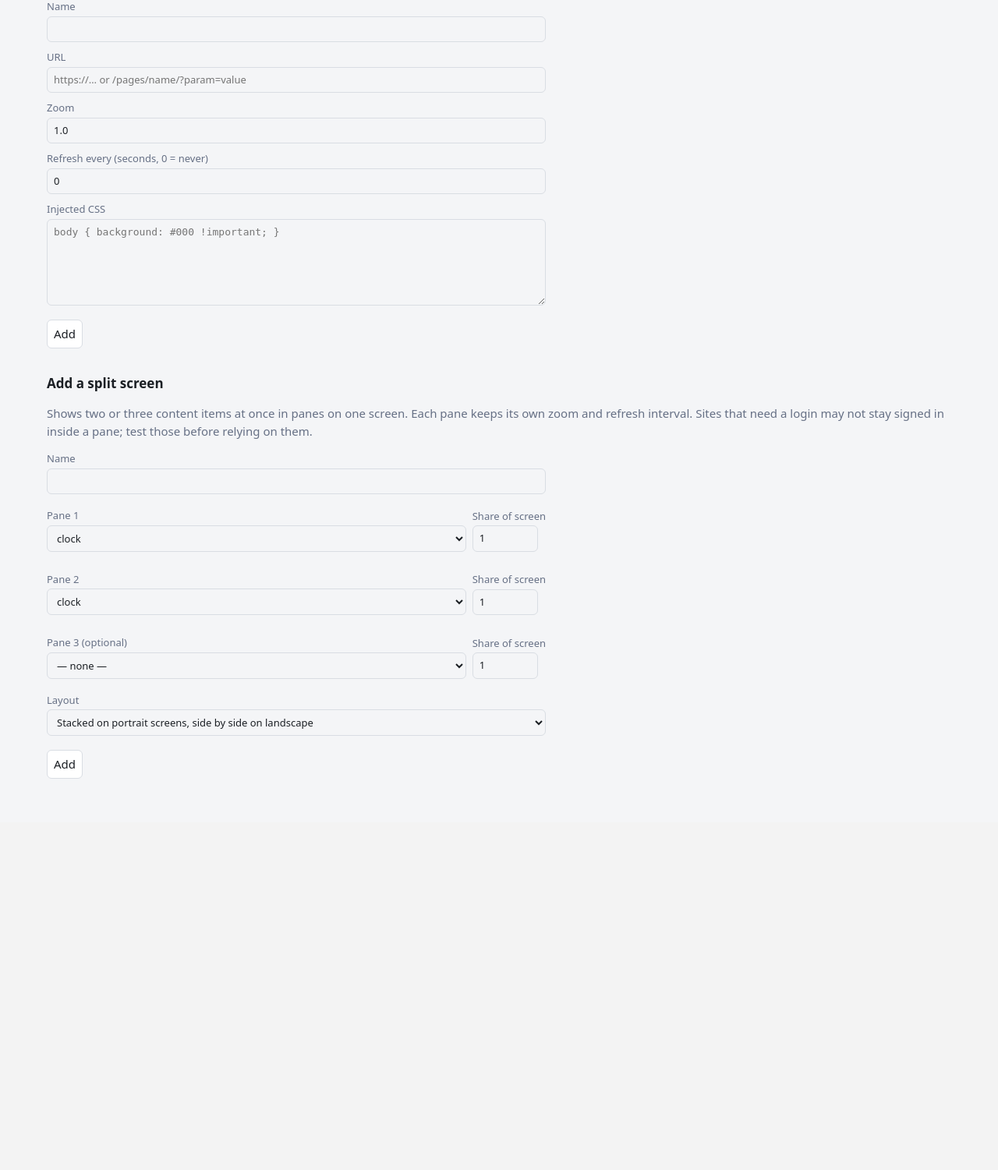
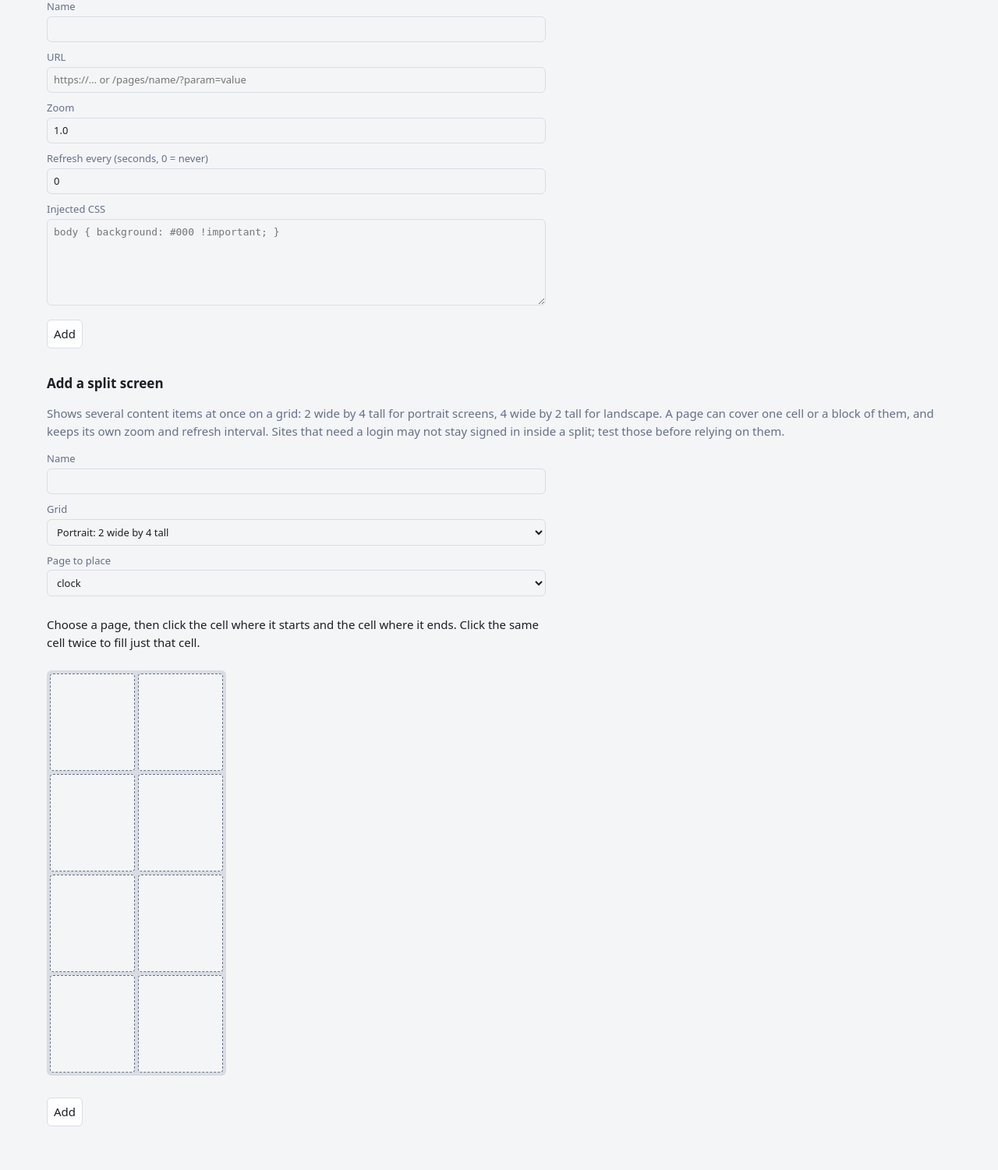
Before and after one commit to marctew/vital-signs, a Flask app: page /content in a window 1280 px wide. Shown: the part 336-1837 px from the top of the page at 78% size. Before the commit the page ends 1335 px from the top, so only its background shows below. Run offline with Flask 3, Linux system fonts and the light colour scheme; data comes from the database, SQL or seed files in the repository.

Commit message:
Lay split screens out on a grid
Split screens now place pages on a 2x4 (portrait) or 4x2 (landscape)
grid, each covering one cell or a block of cells, with a click-to-place
editor on the Content page. Existing stacked and side-by-side splits
are converted to the nearest grid layout.

Co-Authored-By: Claude Fable 5.1 <noreply@anthropic.com>

```diff
--- a/server/static/admin.css
+++ b/server/static/admin.css
@@ -46,6 +46,15 @@ label { display: flex; flex-direction: column; gap: 2px; font-size: 13px; color:
 .tl-axis .tl-track span { position: absolute; transform: translateX(-50%); }
 .tl-axis .tl-track span:first-child { transform: none; }
 .tl-axis .tl-track span:last-child { transform: translateX(-100%); }
+.grid-editor { display: grid; gap: 4px; padding: 4px; background: var(--line); border-radius: 6px; max-width: 100%; }
+.grid-editor.g2x4 { width: 230px; height: 520px; }
+.grid-editor.g4x2 { width: 520px; height: 230px; }
+.grid-editor .cell { padding: 0; background: var(--bg); border: 1px dashed var(--muted); border-radius: 4px; }
+.grid-editor .cell.anchor { background: var(--accent); border-style: solid; }
+.grid-editor .placed { position: relative; z-index: 1; display: flex; align-items: center; justify-content: center;
+  padding: 4px 22px 4px 6px; background: var(--ok); color: var(--bg); border-radius: 4px; font-size: 13px;
+  text-align: center; overflow: hidden; }
+.grid-editor .placed button { position: absolute; top: 2px; right: 2px; padding: 0 6px; line-height: 1.4; }
 label.check { flex-direction: row; align-items: center; gap: 6px; color: var(--fg); }
 details { margin-top: 8px; border-top: 1px solid var(--line); padding-top: 8px; }
 summary { cursor: pointer; }
--- a/server/templates/content.html
+++ b/server/templates/content.html
@@ -46,39 +46,136 @@
 
 {% if split or not item %}
 <h2>{{ 'Edit split screen ' ~ item.name if split else 'Add a split screen' }}</h2>
-<p class="muted">Shows two or three content items at once in panes on one screen. Each pane keeps its own zoom and refresh interval.
-Sites that need a login may not stay signed in inside a pane; test those before relying on them.</p>
-{% if plain_items | length < 2 %}
-<p class="muted">Add at least two ordinary content items first.</p>
+<p class="muted">Shows several content items at once on a grid: 2 wide by 4 tall for portrait screens, 4 wide by 2 tall for landscape.
+A page can cover one cell or a block of them, and keeps its own zoom and refresh interval.
+Sites that need a login may not stay signed in inside a split; test those before relying on them.</p>
+{% if not plain_items %}
+<p class="muted">Add some ordinary content items first.</p>
 {% else %}
-<form method="post" action="{{ url_for('ui.split_save', item_id=item.id) if split else url_for('ui.split_save') }}" class="stack">
+<form method="post" action="{{ url_for('ui.split_save', item_id=item.id) if split else url_for('ui.split_save') }}" class="stack" id="split-form">
   <label>Name <input name="name" value="{{ item.name if split else '' }}" required></label>
-  {% for n in range(3) %}
-  {% set pane = split.panes[n] if split and n < split.panes | length else None %}
-  <div class="row">
-    <label class="grow">Pane {{ n + 1 }}{{ ' (optional)' if n == 2 }}
-      <select name="pane">
-        {% if n == 2 %}<option value="">— none —</option>{% endif %}
-        {% for c in plain_items %}
-        <option value="{{ c.id }}" {% if pane and pane.content_id == c.id %}selected{% endif %}>{{ c.name }}</option>
-        {% endfor %}
-      </select>
-    </label>
-    <label>Share of screen <input name="size" type="number" min="1" max="10" value="{{ pane.size if pane else 1 }}" class="narrow"></label>
-  </div>
-  {% endfor %}
-  <label>Layout
-    <select name="direction">
-      {% for value, label in (('auto', 'Stacked on portrait screens, side by side on landscape'), ('rows', 'Always stacked'), ('columns', 'Always side by side')) %}
-      <option value="{{ value }}" {% if split and split.direction == value %}selected{% endif %}>{{ label }}</option>
-      {% endfor %}
+  <label>Grid
+    <select name="grid" id="split-grid">
+      <option value="2x4" {% if split and split.grid == '2x4' %}selected{% endif %}>Portrait: 2 wide by 4 tall</option>
+      <option value="4x2" {% if split and split.grid == '4x2' %}selected{% endif %}>Landscape: 4 wide by 2 tall</option>
     </select>
   </label>
+  <label>Page to place
+    <select id="split-content">
+      {% for c in plain_items %}<option value="{{ c.id }}">{{ c.name }}</option>{% endfor %}
+    </select>
+  </label>
+  <p id="split-hint" role="status">Choose a page, then click the cell where it starts and the cell where it ends. Click the same cell twice to fill just that cell.</p>
+  <div id="split-editor" class="grid-editor"></div>
+  <div id="split-inputs"></div>
   <div class="row">
     <button>{{ 'Save' if split else 'Add' }}</button>
     {% if split %}<a href="{{ url_for('ui.content') }}">Cancel</a> <a href="{{ item.url }}" target="_blank" rel="noopener">Preview</a>{% endif %}
   </div>
 </form>
+<script>
+(function () {
+  var form = document.getElementById('split-form');
+  var editor = document.getElementById('split-editor');
+  var inputs = document.getElementById('split-inputs');
+  var hint = document.getElementById('split-hint');
+  var gridSelect = document.getElementById('split-grid');
+  var contentSelect = document.getElementById('split-content');
+  var names = {{ plain_names | tojson }};
+  var panes = {{ (split.panes if split else []) | tojson }};
+  var anchor = null;
+  var fields = ['content_id', 'col', 'row', 'col_span', 'row_span'];
+
+  function dims() {
+    var parts = gridSelect.value.split('x');
+    return { cols: Number(parts[0]), rows: Number(parts[1]) };
+  }
+  function overlaps(a, b) {
+    return a.col < b.col + b.col_span && b.col < a.col + a.col_span &&
+           a.row < b.row + b.row_span && b.row < a.row + a.row_span;
+  }
+  function pick(col, row) {
+    if (!anchor) {
+      anchor = { col: col, row: row };
+      hint.textContent = 'Now click the cell where it ends (the same cell again for a single cell).';
+      render();
+      return;
+    }
+    var pane = {
+      content_id: Number(contentSelect.value),
+      col: Math.min(anchor.col, col), row: Math.min(anchor.row, row),
+      col_span: Math.abs(anchor.col - col) + 1, row_span: Math.abs(anchor.row - row) + 1
+    };
+    anchor = null;
+    if (panes.some(function (other) { return overlaps(pane, other); })) {
+      hint.textContent = 'That area overlaps a page already on the grid. Remove that one first.';
+    } else {
+      panes.push(pane);
+      hint.textContent = 'Placed. Choose another page, or save.';
+    }
+    render();
+  }
+  function render() {
+    var d = dims();
+    editor.className = 'grid-editor g' + gridSelect.value;
+    editor.style.gridTemplateColumns = 'repeat(' + d.cols + ', 1fr)';
+    editor.style.gridTemplateRows = 'repeat(' + d.rows + ', 1fr)';
+    editor.textContent = '';
+    for (var row = 0; row < d.rows; row++) {
+      for (var col = 0; col < d.cols; col++) {
+        var cell = document.createElement('button');
+        cell.type = 'button';
+        cell.className = 'cell' + (anchor && anchor.col === col && anchor.row === row ? ' anchor' : '');
+        cell.style.gridColumn = String(col + 1);
+        cell.style.gridRow = String(row + 1);
+        cell.setAttribute('aria-label', 'Column ' + (col + 1) + ', row ' + (row + 1));
+        cell.addEventListener('click', pick.bind(null, col, row));
+        editor.appendChild(cell);
+      }
+    }
+    inputs.textContent = '';
+    panes.forEach(function (pane, index) {
+      var name = names[pane.content_id] || 'Page';
+      var box = document.createElement('div');
+      box.className = 'placed';
+      box.style.gridColumn = (pane.col + 1) + ' / span ' + pane.col_span;
+      box.style.gridRow = (pane.row + 1) + ' / span ' + pane.row_span;
+      var label = document.createElement('span');
+      label.textContent = name;
+      var remove = document.createElement('button');
+      remove.type = 'button';
+      remove.textContent = '\u00d7';
+      remove.setAttribute('aria-label', 'Remove ' + name);
+      remove.addEventListener('click', function () { panes.splice(index, 1); render(); });
+      box.appendChild(label);
+      box.appendChild(remove);
+      editor.appendChild(box);
+      fields.forEach(function (field) {
+        var input = document.createElement('input');
+        input.type = 'hidden';
+        input.name = field;
+        input.value = pane[field];
+        inputs.appendChild(input);
+      });
+    });
+  }
+  gridSelect.addEventListener('change', function () {
+    // Turning the grid on its side turns every placed page with it.
+    panes = panes.map(function (p) {
+      return { content_id: p.content_id, col: p.row, row: p.col, col_span: p.row_span, row_span: p.col_span };
+    });
+    anchor = null;
+    render();
+  });
+  form.addEventListener('submit', function (e) {
+    if (!panes.length) {
+      e.preventDefault();
+      hint.textContent = 'Place at least one page on the grid before saving.';
+    }
+  });
+  render();
+})();
+</script>
 {% endif %}
 {% endif %}
 {% endblock %}
--- a/server/ui.py
+++ b/server/ui.py
@@ -166,6 +166,7 @@ def _content_page(item=None):
     return render_template(
         "content.html", items=items, item=item, pages=localpages.list_pages(),
         plain_items=[i for i in items if i["kind"] == "url"],
+        plain_names={i["id"]: i["name"] for i in items if i["kind"] == "url"},
         split_names={k: [p["name"] for p in v["panes"]] for k, v in splits.items()},
         split=splits.get(item["id"]) if item else None)
 
@@ -178,8 +179,10 @@ def content():
 @bp.post("/content/split")
 @bp.post("/content/<int:item_id>/split")
 def split_save(item_id=None):
-    services.save_split(get_db(), item_id, request.form.get("name"), request.form.getlist("pane"),
-                        request.form.getlist("size"), request.form.get("direction"))
+    form = request.form
+    keys = ("content_id", "col", "row", "col_span", "row_span")
+    panes = [dict(zip(keys, values)) for values in zip(*(form.getlist(k) for k in keys))]
+    services.save_split(get_db(), item_id, form.get("name"), form.get("grid"), panes)
     return redirect(url_for("ui.content"))
 
 
```
Also changed, not shown: CLAUDE.md (+1 -1 lines), server/db.py (+41 -2 lines), server/services.py (+40 -27 lines), server/templates/split.html (+5 -6 lines), README.md.
